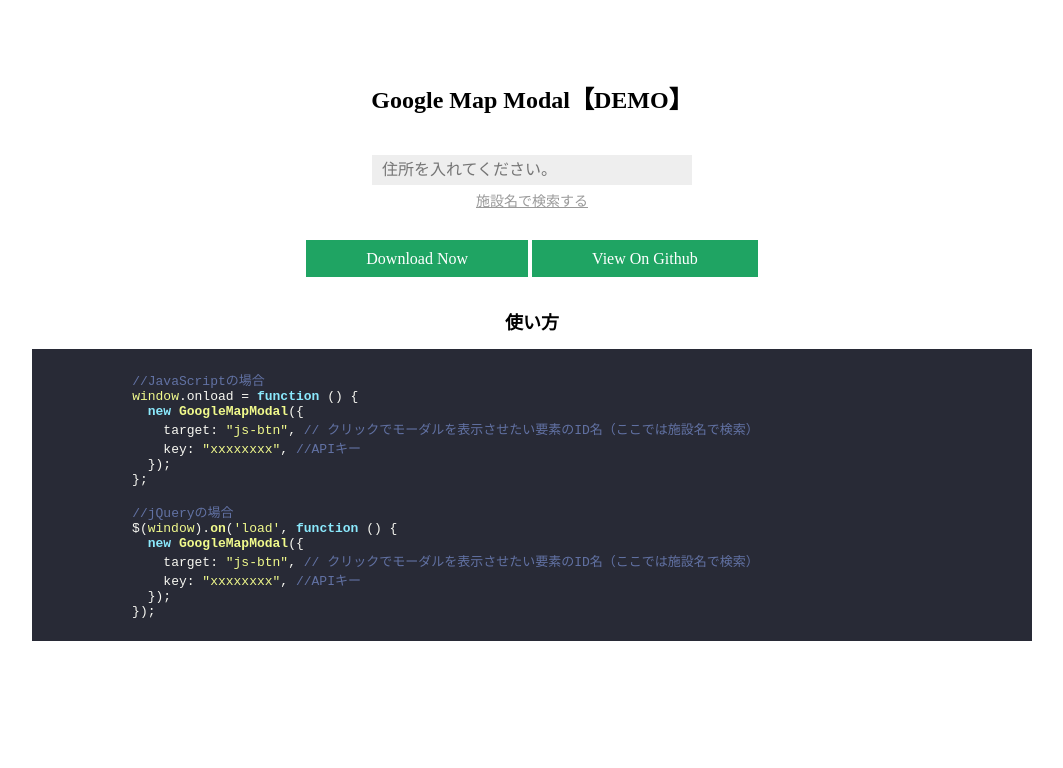
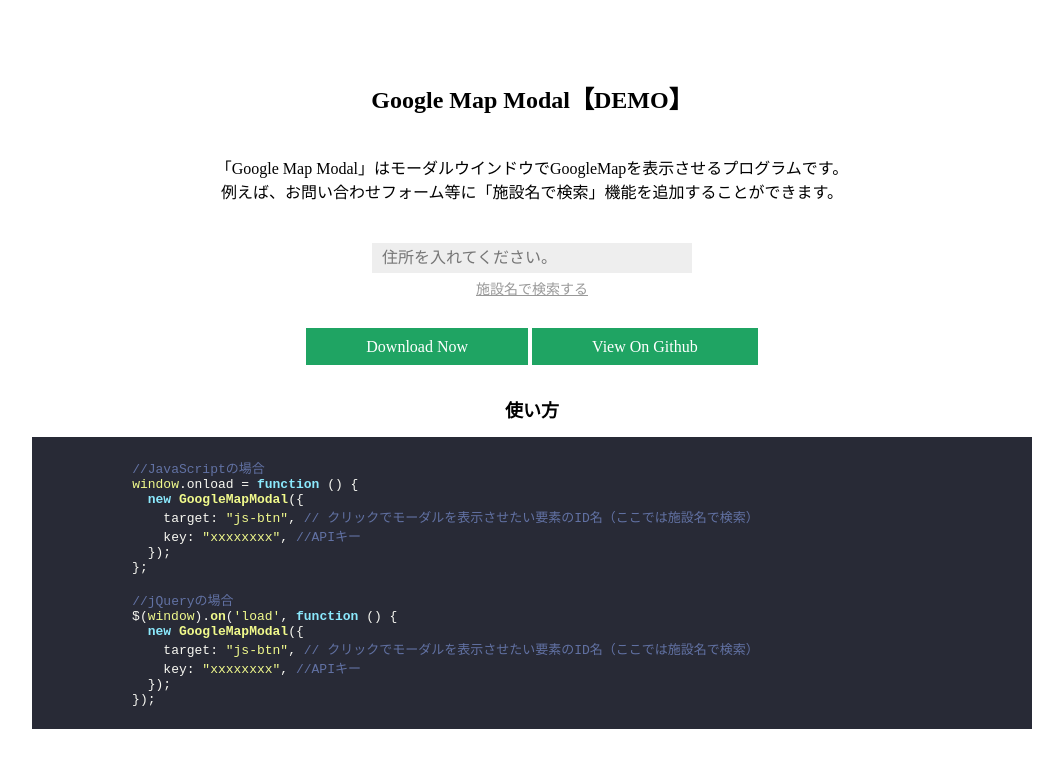
Before and after one commit to Vicugn4Pac0s/google-map-modal, a website built with webpack: page dist/index.html in a window 1280 px wide. Shown: the whole page, without its empty margins (108-1171 px from the left). Built offline with nearby package versions, Linux system fonts and the light colour scheme.

Commit message:
概要追加

```diff
--- a/dist/index.html
+++ b/dist/index.html
@@ -4,6 +4,7 @@
     <meta charset="UTF-8" />
     <meta name="viewport" content="width=device-width, initial-scale=1.0" />
     <title>Google Map Modal</title>
+    <meta name="description" content="「Google Map Modal」はモーダルウインドウでGoogleMapを表示させるプログラムです。">
 
     <!-- ソースコード装飾表示 -->
     <link
@@ -77,6 +78,9 @@
         <h1 style="font-size: 24px; text-align: center; margin-bottom: 40px">
           Google Map Modal【DEMO】
         </h1>
+        <p class="description" style="text-align: center; margin-bottom: 40px;">
+          「Google Map Modal」はモーダルウインドウでGoogleMapを表示させるプログラムです。<br>例えば、お問い合わせフォーム等に「施設名で検索」機能を追加することができます。
+        </p>
 
         <div style="text-align: center; margin-bottom: 40px;">
           <input
```
